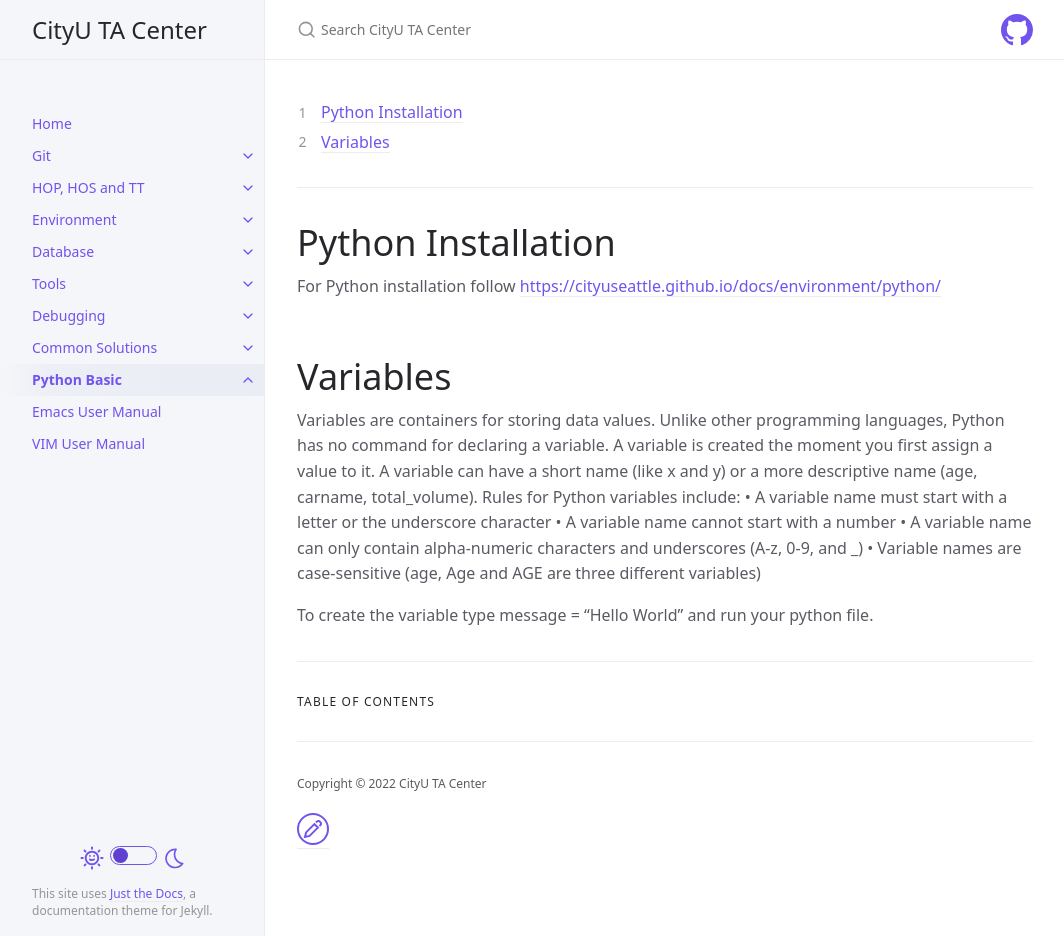
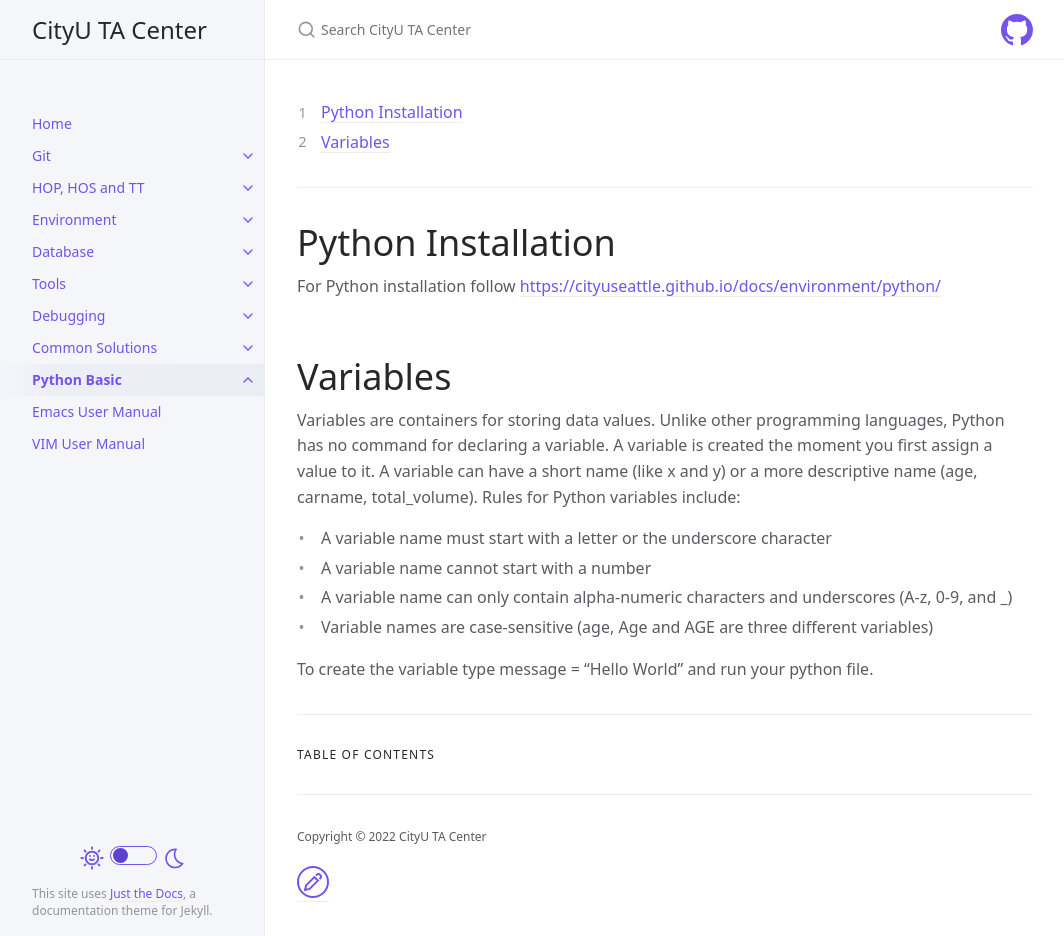
Before and after one commit to thomasthaddeus/cityuseattle.github.io, a Jekyll site: the page built from docs/tutorial/Python_Basic.md, in a window 1280 px wide and 936 px high. Shown: the whole window, without its empty margins (107-1171 px from the left). Built offline with Jekyll 4.4.1, drawn with Linux system fonts in a browser that asks for light colours.

Commit message:
Python basic

```diff
--- a/docs/tutorial/Python_Basic.md
+++ b/docs/tutorial/Python_Basic.md
@@ -17,9 +17,9 @@ For Python installation follow <https://cityuseattle.github.io/docs/environment/
 # Variables
 Variables are containers for storing data values. Unlike other programming languages, Python has no command for declaring a variable. A variable is created the moment you first assign a value to it.
 A variable can have a short name (like x and y) or a more descriptive name (age, carname, total_volume). Rules for Python variables include:
-• A variable name must start with a letter or the underscore character
-• A variable name cannot start with a number
-• A variable name can only contain alpha-numeric characters and underscores (A-z, 0-9, and _)
-• Variable names are case-sensitive (age, Age and AGE are three different variables)
+* A variable name must start with a letter or the underscore character
+* A variable name cannot start with a number
+* A variable name can only contain alpha-numeric characters and underscores (A-z, 0-9, and _)
+* Variable names are case-sensitive (age, Age and AGE are three different variables)
 
 To create the variable type message = “Hello World” and run your python file.
```
